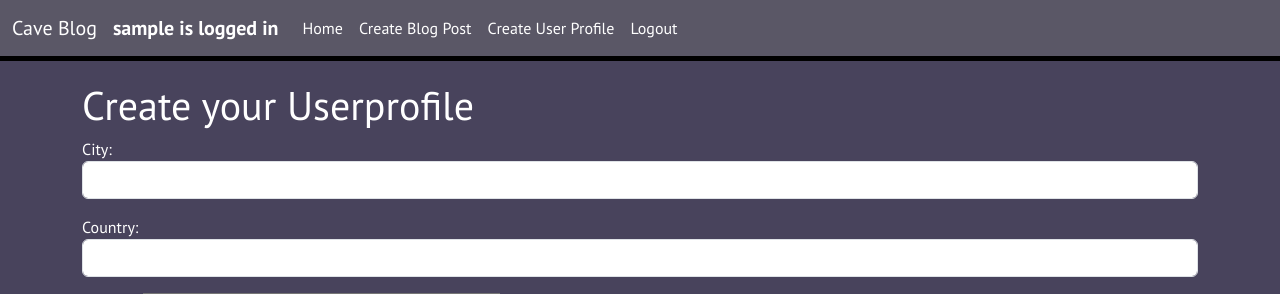
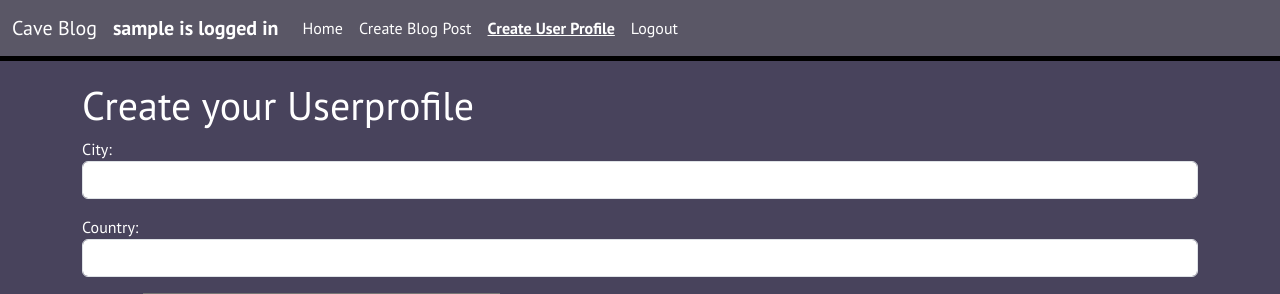
Before and after one commit to SureDeveloping/cave-blog, a Django app: page /accounts/create-user-profil in a window 1280 px wide. Shown: the top 294 px of the page. Run offline with Django 4.2, Linux system fonts and the light colour scheme; the visitor is signed in with stand-in values (Sample User, id 1); some libraries are stand-ins or nearby versions.

Commit message:
Add active marking of nav bar links

```diff
--- a/static/css/base.css
+++ b/static/css/base.css
@@ -24,6 +24,11 @@ body header .navbar-toggler {
     color: white;
 }
 
+.active > .nav-link {
+    text-decoration: underline;
+    text-decoration-color: white;
+    font-weight: bold;
+}
 
 /* main */
 .card-body img {
--- a/templates/base.html
+++ b/templates/base.html
@@ -1,8 +1,8 @@
 {% load static %}
-
 <!doctype html>
 <html lang="en">
     <head>
+        <title>{% block title %}Cave Blog{% endblock %}</title>
         <meta charset="utf-8">
         <meta name="viewport" content="width=device-width, initial-scale=1">
 
@@ -16,8 +16,6 @@
         <link href="{% static 'django_summernote/summernote-bs4.css' %}" rel="stylesheet">
         <script src="{% static 'django_summernote/summernote-bs4.js' %}"></script>
 
-
-    <title>{% block title %}Cave Blog{% endblock %}</title>
     </head>
 
     <body class="d-flex flex-column min-vh-100">
@@ -38,38 +36,35 @@
                     <!--- Navbar items -->
                     <div class="collapse navbar-collapse" id="navbarNav">
                         <ul class="navbar-nav">
-                        <li class="nav-item">
-                            <a class="nav-link aria-current="page" href="{% url 'home' %}">Home</a>
+                            <li class="nav-item {% if request.path == '/' %}active{% endif %}">
+                                <a class="nav-link" href="{% url 'home' %}">Home</a>
                             </li>
                             {% if user.is_authenticated %}
-                            <li class="nav-item">
-                                <a class="nav-link aria-current="page" href="{% url 'blog-post-create' %}">Create Blog Post</a>
+                                <li class="nav-item {% if request.path == '/create-blog-post/' %}active{% endif %}">
+                                    <a class="nav-link" href="{% url 'blog-post-create' %}">Create Blog Post</a>
                                 </li>
 
-                            {% if not request.user.profile  %}
-                                <li class="nav-item">
-                                    <a class="nav-link aria-current="page" href="{% url 'user-profil-create' %}">Create User Profile</a>
+                                {% if not request.user.profile %}
+                                    <li class="nav-item {% if request.path == '/accounts/create-user-profil' %}active{% endif %}">
+                                        <a class="nav-link" href="{% url 'user-profil-create' %}">Create User Profile</a>
                                     </li>
                                 {% else %}
-                                <li class="nav-item">
-                                <a class="nav-link aria-current="page" href="{% url 'user-profil-detail' user.profile.id %}">My Profile</a>
-                                </li>
-
-                                {% endif %}
-
-                            <li class="nav-item">
-                                <a class="nav-link aria-current="page" href="{% url 'logout' %}">Logout</a>
-                            </li>
-
-                        {% else %}
-                            <li class="nav-item">
-                                <a class="nav-link aria-current="page" href="{% url 'register' %}">Register</a>
-                            </li>
-                            <li class="nav-item">
-                                <a class="nav-link aria-current="page" href="{% url 'login' %}">Login</a>
+                                    <li class="nav-item {% if '/accounts/user-profil/' in request.path %}active{% endif %}">
+                                        <a class="nav-link" href="{% url 'user-profil-detail' user.profile.id %}">My Profile</a>
                                     </li>
                                 {% endif %}
 
+                                <li class="nav-item {% if request.path == '/accounts/logout/' %}active{% endif %}">
+                                    <a class="nav-link" href="{% url 'logout' %}">Logout</a>
+                                </li>
+                            {% else %}
+                                <li class="nav-item {% if request.path == '/accounts/register/' %}active{% endif %}">
+                                    <a class="nav-link" href="{% url 'register' %}">Register</a>
+                                </li>
+                                <li class="nav-item {% if request.path == '/accounts/login/' %}active{% endif %}">
+                                    <a class="nav-link" href="{% url 'login' %}">Login</a>
+                                </li>
+                            {% endif %}
                         </ul>
                     </div>
                 </div>
```
Lines whose indentation alone changed are shown as unchanged.
